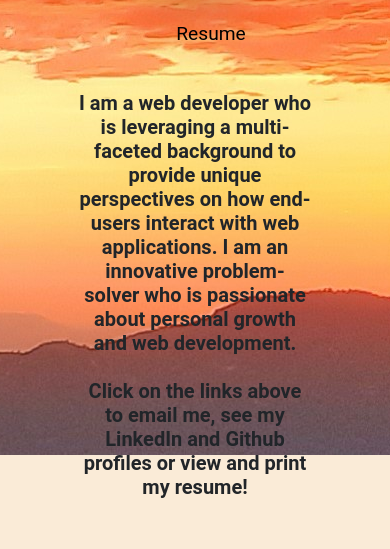
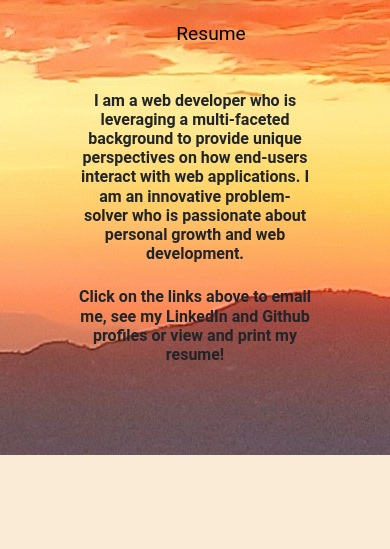
Before and after one commit to bradfan/showcase-portfolio, a React (Create React App) app: page /about in a window 390 px wide. Shown: the part 144-693 px from the top of the page. Built offline with nearby package versions, Linux system fonts and the light colour scheme.

Commit message:
adjust font height, mobile response header, hover card img

```diff
--- a/src/Header.js
+++ b/src/Header.js
@@ -60,6 +60,7 @@ function Header() {
           </strong>
         </ul>
       </nav>
+      <div class="header-info">
       <div class="header-secondary">
         <strong>
           <h5>
@@ -69,8 +70,8 @@ function Header() {
             about personal growth and web development.
           </h5>
         </strong>
-      </div>
-      <div class="header-secondary">
+      {/* </div>
+      <div class="header-secondary"> */}
         <strong>
           <h5>
             Click on the links above to email me, see my LinkedIn and Github
@@ -78,6 +79,8 @@ function Header() {
           </h5>
         </strong>
       </div>
+      </div>
+
     </div>
   );
 }
--- a/src/index.css
+++ b/src/index.css
@@ -30,8 +30,8 @@ html {
   background-image: url("./images/header.jpg");
   -webkit-clip-path: polygon(0 0, 100% 0, 100% 75vh, 0 100%);
   clip-path: polygon(0 0, 100% 0, 100% 88vh, 0 100%);
-  object-fit: cover;
-  /* overflow: hidden; */
+  /* object-fit: cover; */
+   overflow: hidden;
 }
 
 .nav-primary {
@@ -61,7 +61,7 @@ li:hover {
   text-align: center;
   font-weight: 600;
   font-size: 10rem;
-  z-index: 30;
+  z-index: 3000;
 }
 
 .pic {
@@ -72,9 +72,15 @@ li:hover {
   box-shadow: 0 1.5rem 4rem rgba(0, 0, 0, 0.4);
   z-index: 20;
 }
+.header-info {
+  position:relative;
+
+}
 
 .header-secondary {
   text-align: center;
+  position:absolute;
+
 }
 
 h5 {
@@ -82,6 +88,7 @@ h5 {
   margin-right: 20%;
   font-weight: 600;
   padding-top: 1rem;
+  font-size: clamp( .5rem ,7vmin, 1rem)
 }
 
 /* CARD */
@@ -126,6 +133,10 @@ h5 {
   margin: 0 auto;
 }
 
+.img:hover {
+  transform: scale(1.05) translateY(-0.5rem);
+  box-shadow: 0 3rem 4rem rgba(0, 0, 0, 0.4);
+}
 .text {
   width: calc(100% - 200px);
   margin: 0 auto;
```
